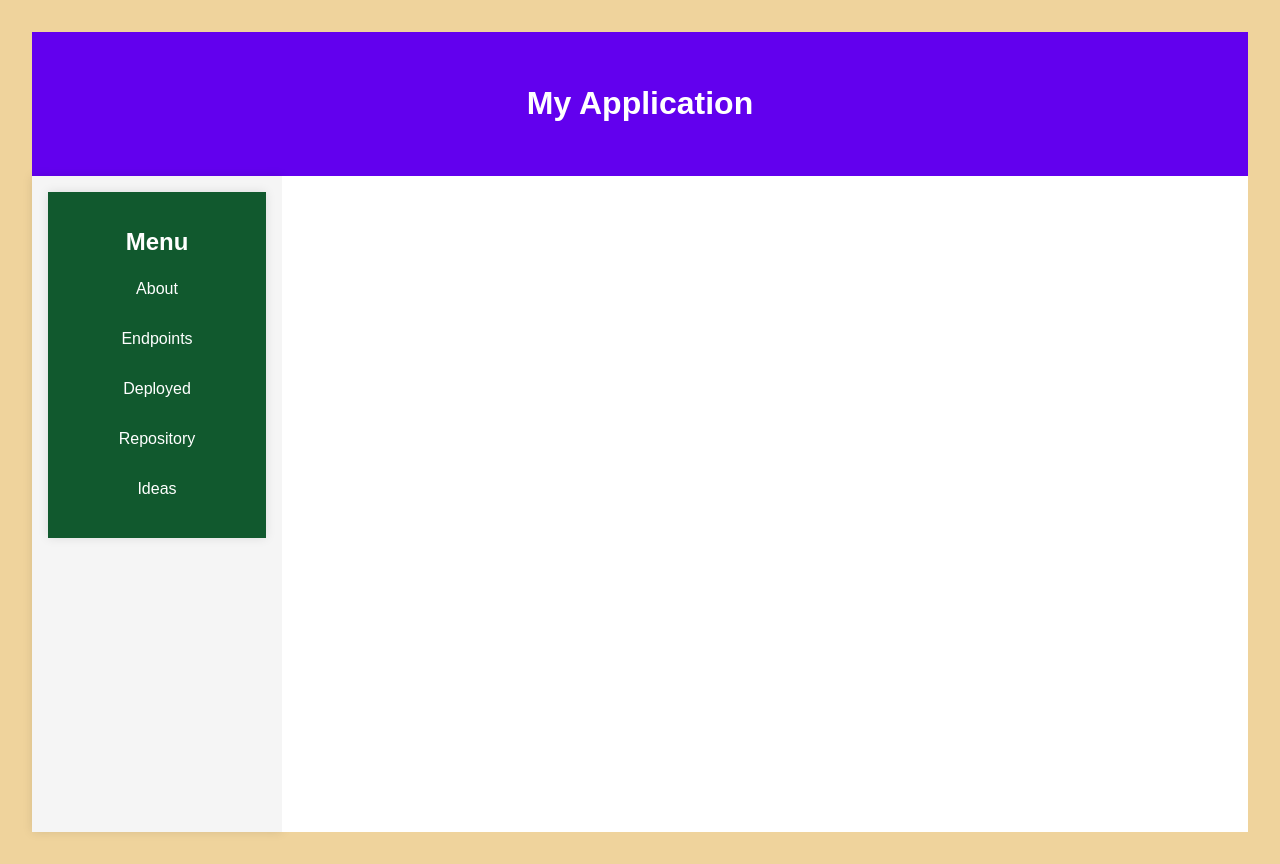
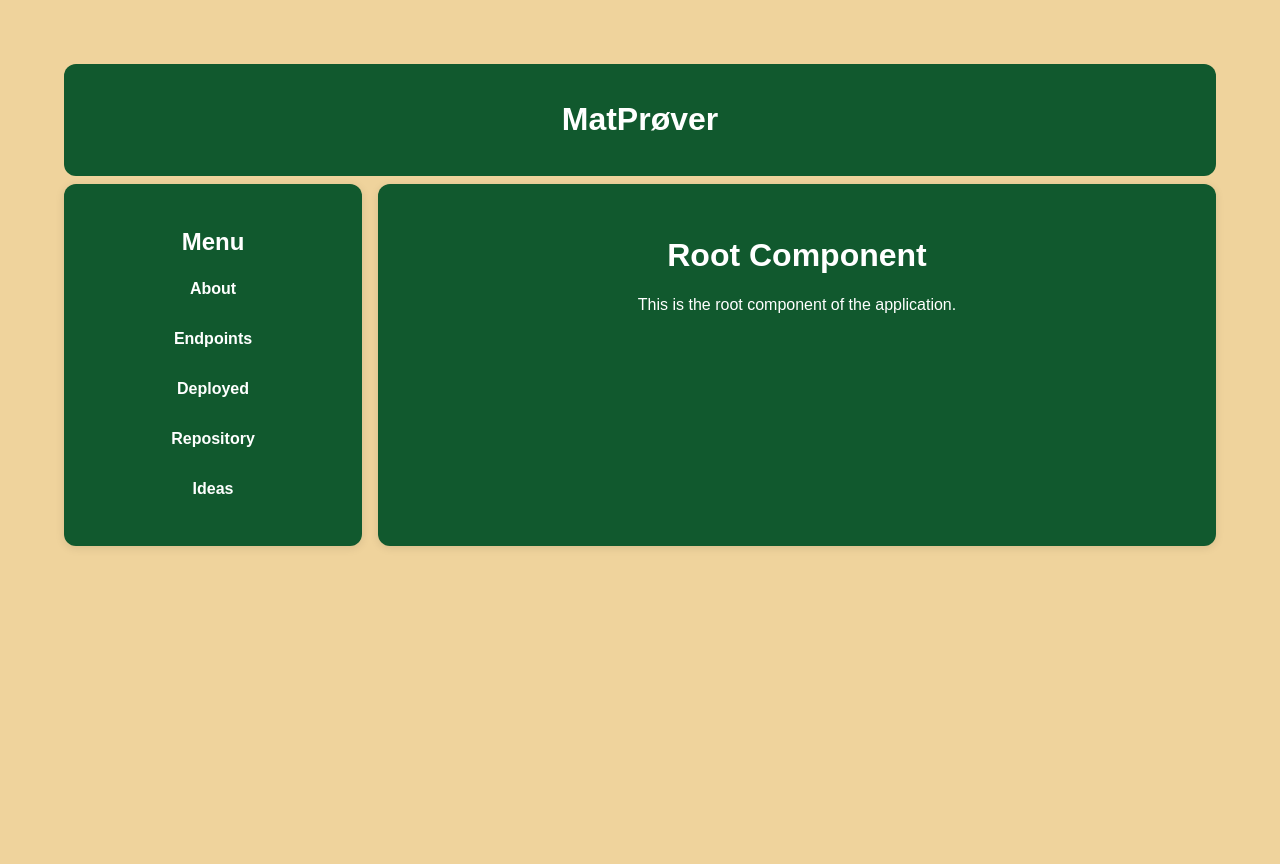
Before and after one commit to MojoOno/sp3, a React (Vite) app: page / in a window 1280 px wide. Built offline with nearby package versions, Linux system fonts and the light colour scheme.

Commit message:
Added standard css setup for the project

```diff
--- a/src/components/Header.jsx
+++ b/src/components/Header.jsx
@@ -1,8 +1,11 @@
+import styles from "../css/Header.module.css";
+
 const Header = () => {
   return (
-    <header className="bg-gray-800 text-white p-4">
-      <h1 className="text-2xl">My Application</h1>
+    <header className={styles.header}>
+      <h1>MatPrøver</h1>
     </header>
   );
-}
+};
+
 export default Header;
--- a/src/components/Root.jsx
+++ b/src/components/Root.jsx
@@ -1,23 +1,21 @@
 import { Outlet } from "react-router-dom";
-import Header from "./Header";
-import Sidebar from "./Sidebar";
+import Header from "../components/Header";
+import Sidebar from "../components/Sidebar";
 import styles from "../css/Root.module.css";
 
 const Root = () => {
   return (
-    <div className={styles.container}>
-      <header className={styles.header}>
+    <div className={styles.root}>
       <Header />
-      </header>
-      <aside className={styles.sidebar}>
+      <div className={styles.layout}>
         <Sidebar />
-      </aside>
         <main className={styles.main}>
           <h1>Root Component</h1>
           <p>This is the root component of the application.</p>
           <Outlet />
         </main>
       </div>
+    </div>
   );
 };
 
--- a/src/components/Root.module.css
+++ /dev/null
@@ -1,22 +0,0 @@
-.root {
-  min-height: 100vh;
-  background-color: var(--primary);
-  color: var(--text);
-  padding: 2rem;
-  box-sizing: border-box;
-}
-
-/* Flex container for Sidebar + Main */
-.layout {
-  display: flex;
-  gap: 1rem; /* space between sidebar and main */
-}
-
-/* Main content area */
-.main {
-  flex: 1;
-  padding: 2rem;
-  background-color: var(--secondary);
-  border-radius: 12px;
-  box-shadow: 0 2px 8px rgba(0, 0, 0, 0.1);
-}
--- a/src/components/Sidebar.module.css
+++ /dev/null
@@ -1,22 +0,0 @@
-.sidebar {
-  background-color: var(--secondary);
-  color: var(--text);
-  padding: 1.5rem;
-  border-radius: 12px;
-  width: 250px;
-  box-shadow: 0 2px 6px rgba(0, 0, 0, 0.05);
-  height: fit-content; /* optional: keeps it as tall as its content */
-}
-
-.link {
-  display: block;
-  margin-bottom: 1rem;
-  text-decoration: none;
-  color: var(--text);
-  font-weight: bold;
-  padding: 0.5rem 0;
-}
-
-.link.active {
-  text-decoration: underline;
-}
--- a/src/css/Root.module.css
+++ b/src/css/Root.module.css
@@ -1,47 +1,22 @@
-:root {
-  --background: #FFFFFF;
-  --secondary-background: #F5F5F5;
-  --text: #000000;
-  --muted-text: #666666;
-  --accent: #6200EE;
+.root {
+  min-height: 100vh;
+  background-color: var(--primary);
+  color: var(--text);
+  padding: 2rem;
+  box-sizing: border-box;
 }
 
-[data-theme="dark"] {
-  --background: #121212;
-  --secondary-background: #1E1E1E;
-  --text: #FFFFFF;
-  --muted-text: #B3B3B3;
-  --accent: #BB86FC;
+/* Flex container for Sidebar + Main */
+.layout {
+  display: flex;
+  gap: 1rem; /* space between sidebar and main */
 }
 
-.container {
-  display: grid;
-  grid-template-rows: auto 1fr;
-  grid-template-columns: 250px 1fr;
-  grid-template-areas:
-    "header header"
-    "sidebar main";
-  height: 100vh;
+/* Main content area */
+.main {
+  flex: 1;
+  padding: 2rem;
+  background-color: var(--secondary);
+  border-radius: 12px;
+  box-shadow: 0 2px 8px rgba(0, 0, 0, 0.1);
 }
-
-header {
-  grid-area: header;
-  background-color: #6200ee;
-  color: white;
-  padding: 1rem;
-  text-align: center;
-}
-
-.sidebar {
-  grid-area: sidebar;
-  background-color: #f5f5f5;
-  padding: 1rem;
-  box-shadow: 0 0 10px rgba(0, 0, 0, 0.1);
-}
-
-.main {
-  grid-area: main;
-  padding: 2rem;
-  background-color: #ffffff;
-  overflow-y: auto;
-}
--- a/src/css/Sidebar.module.css
+++ b/src/css/Sidebar.module.css
@@ -1,8 +1,12 @@
 .sidebar {
   grid-area: sidebar;
   background-color: var(--secondary);
-  padding: 1rem;
-  box-shadow: 0 0 10px rgba(0, 0, 0, 0.1);
+  color: var(--text);
+  padding: 1.5rem;
+  border-radius: 12px;
+  width: 250px;
+  height: fit-content;
+  box-shadow: 0 2px 10px rgba(0, 0, 0, 0.1);
 }
 
 .sidebar h2 {
@@ -28,14 +32,17 @@
   color: var(--text);
   border-radius: 20px;
   transition: background-color 0.3s, color 0.3s;
+  font-weight: bold;
 }
 
+/* Hover effect */
 .sidebar a:hover {
   background-color: var(--muted-text);
   color: var(--accent);
 }
 
-.sidebar a.active {
+/* Active link */
+.active {
   background-color: var(--accent);
   color: white;
   font-weight: bold;
--- a/src/index.css
+++ b/src/index.css
@@ -3,7 +3,7 @@
   --secondary: #11592e;
   --text: #ffffff;
   --muted-text: #666666;
-  --accent: #6200EE;
+  --accent: #9ed9d8;
 }
 
 [data-theme="dark"] {
```
Also changed, not shown: src/css/Header.module.css (renamed from src/components/Header.module.css). Lines whose indentation alone changed are shown as unchanged.
